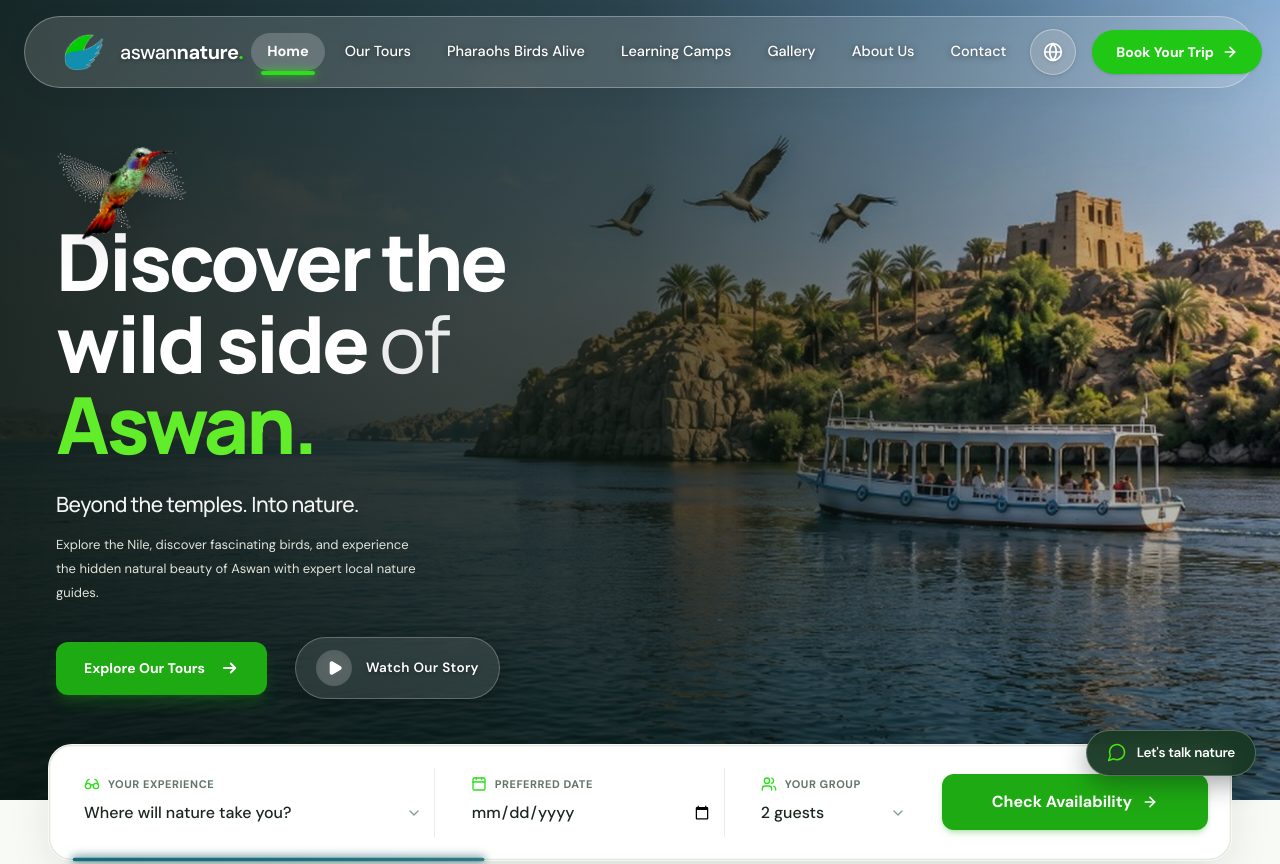
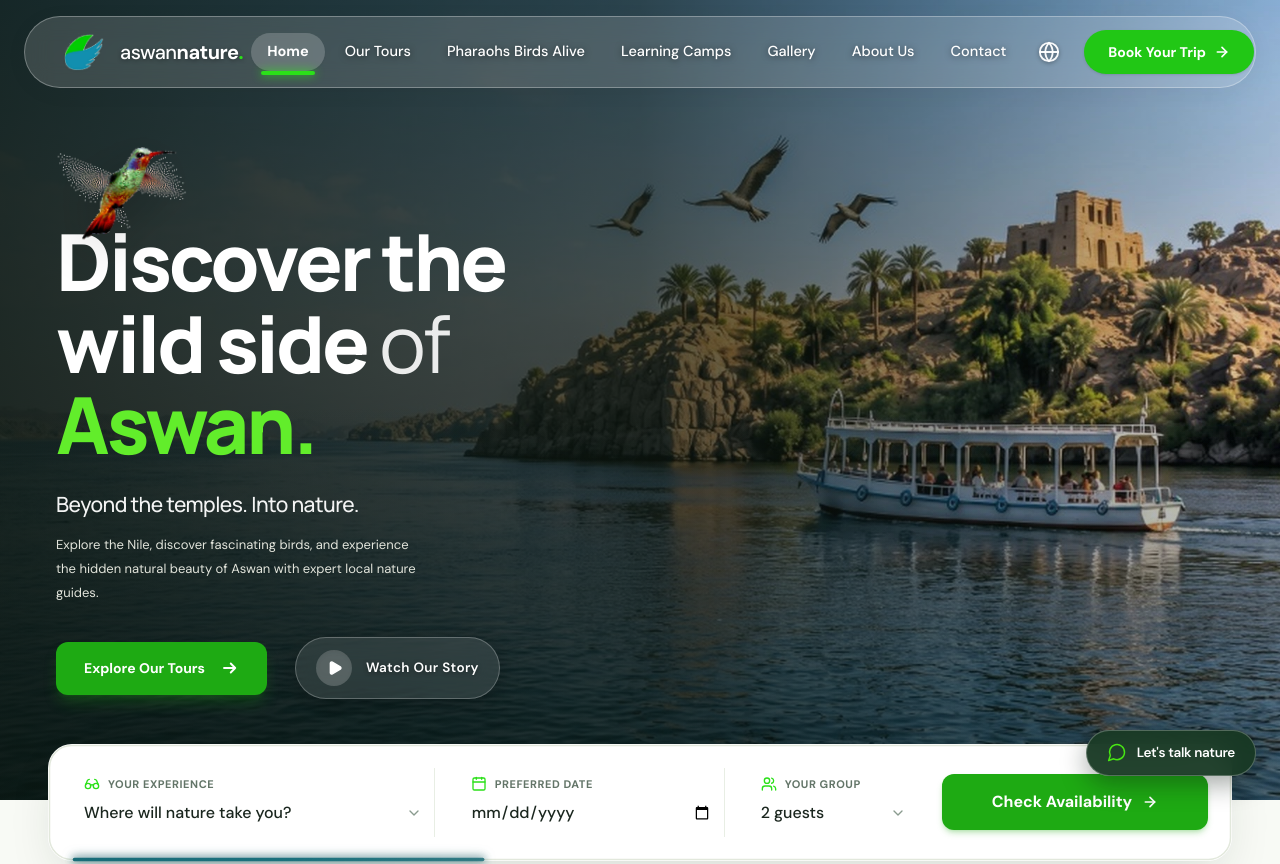
Before and after one commit to Islam-Shahat/Aswan-Nature, a React (Vite) app: page / in a window 1280 px wide. Shown: the top 864 px of the page. Built offline with nearby package versions, Linux system fonts and the light colour scheme; a web font is replaced by a local one.

Commit message:
feat(header): remove globe circle wrapper and add 60deg rotation on hover

```diff
--- a/src/components/Header.jsx
+++ b/src/components/Header.jsx
@@ -132,18 +132,20 @@ export const Header = ({
 
         {/* Right Actions */}
         <div className="relative z-10 flex items-center gap-2.5 sm:gap-4 flex-shrink-0">
-          {/* Instant Language Toggle (Globe Icon Only - Click to switch immediately) */}
+          {/* Instant Language Toggle (Globe Icon Only - Transparent, No Circle, 60deg Hover Rotation) */}
           <button
             onClick={() => onToggleLang && onToggleLang(currentLang === 'EN' ? 'AR' : 'EN')}
-            className={`p-2.5 sm:p-3 rounded-full border shadow-xs transition-all duration-300 ease-out cursor-pointer hover:scale-105 active:scale-95 flex items-center justify-center ${
-              effectiveScrolled
-                ? 'border-[#D4E0CE] bg-white hover:bg-[#F3F7F0] text-[#1D3222] hover:text-[#0a515b]'
-                : 'border-white/35 bg-white/20 hover:bg-white/30 text-white drop-shadow-[0_1px_2px_rgba(0,0,0,0.3)]'
-            }`}
+            className="group p-1.5 sm:p-2 bg-transparent border-0 shadow-none outline-none cursor-pointer flex items-center justify-center active:scale-90"
             aria-label={currentLang === 'EN' ? 'التبديل إلى العربية' : 'Switch to English'}
             title={currentLang === 'EN' ? 'العربية' : 'English'}
           >
-            <Globe className={`w-4 h-4 sm:w-5 sm:h-5 transition-colors duration-300 ${effectiveScrolled ? 'text-[#1D3222]' : 'text-white'}`} />
+            <Globe
+              className={`w-5 h-5 sm:w-[22px] sm:h-[22px] transition-all duration-500 ease-out group-hover:rotate-[60deg] group-hover:scale-110 ${
+                effectiveScrolled
+                  ? 'text-[#1D3222] group-hover:text-[#21c715]'
+                  : 'text-white/95 group-hover:text-white drop-shadow-[0_1px_2px_rgba(0,0,0,0.4)]'
+              }`}
+            />
           </button>
 
           {/* Book CTA Pill Button */}
```
